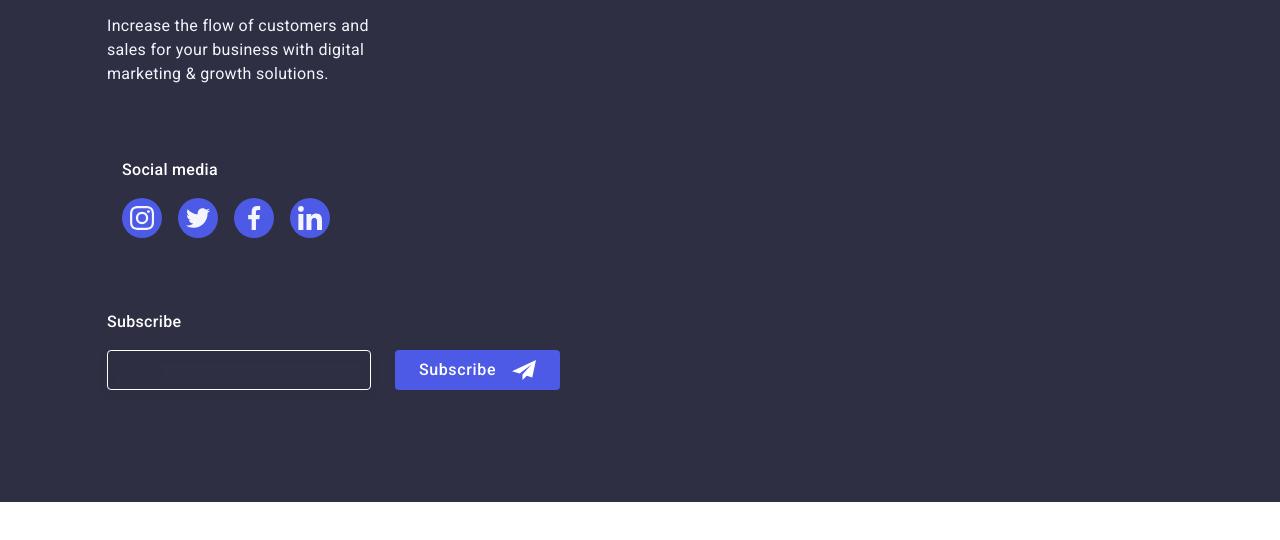
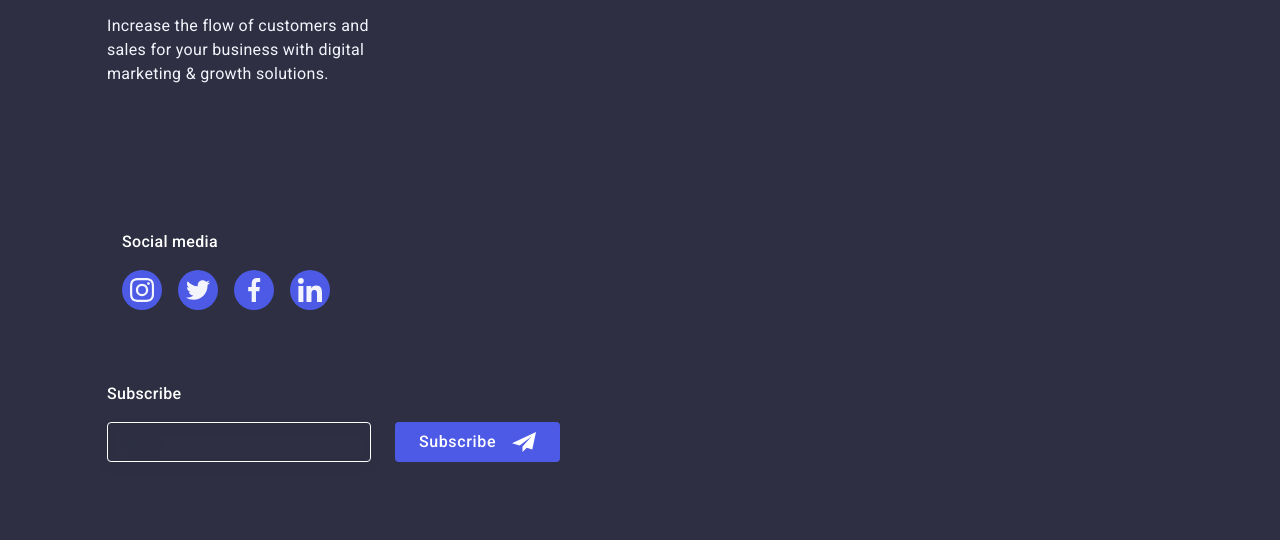
Before and after one commit to vitalii1408/goit-markup-hw-06, a plain HTML site: page portfolio.html in a window 1280 px wide. Shown: the part 2012-2552 px from the top of the page. Before the commit the page ends 2514 px from the top, so only its background shows below. Drawn offline with nearby package versions, Linux system fonts and the light colour scheme.

Commit message:
7.08-21.52

```diff
--- a/css/style.css
+++ b/css/style.css
@@ -1061,7 +1061,8 @@ justify-content: center;
 margin-bottom: 17.5px;
 }
 .footer-end {
-	margin-bottom:72px;
+	padding-bottom:72px;
+  margin: 0 auto;
 }
 .social-media {
 	margin-bottom: 16px;
```
